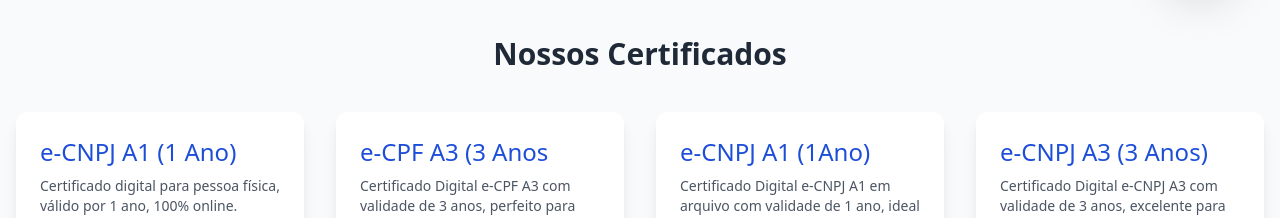
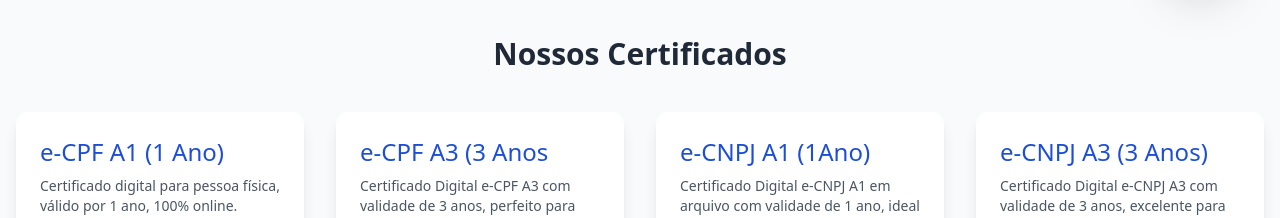
Before and after one commit to wlidemberg/lp-certificados, a React (Vite) app: page / in a window 1280 px wide. Shown: the part 780-998 px from the top of the page. Built offline with nearby package versions, Linux system fonts and the light colour scheme.

Commit message:
feat: Correção do primeiro card de e-CNPJ para e-CPF

```diff
--- a/src/App.tsx
+++ b/src/App.tsx
@@ -12,7 +12,7 @@ import NewsletterSection from './components/NewsletterSection';
 
 // 1. Instaciação de Objeros (Herença)
 const produtosInstanciados: Certificado[] = [
-  new CertificadoPessoaFisica("e-CNPJ A1 (1 Ano)", 89.90, "Certificado digital para pessoa física, válido por 1 ano, 100% online."),
+  new CertificadoPessoaFisica("e-CPF A1 (1 Ano)", 89.90, "Certificado digital para pessoa física, válido por 1 ano, 100% online."),
   new CertificadoPessoaFisica("e-CPF A3 (3 Anos", 249.90, "Certificado Digital e-CPF A3 com validade de 3 anos, perfeito para quem precisa de maior durabilidade e segurança extra."),
   new CertificadoPessoaJuridica("e-CNPJ A1 (1Ano)", 165.90, "Certificado Digital e-CNPJ A1 em arquivo com validade de 1 ano, ideal para empresas que buscam agilidade e proteção nas transações online."),
   new CertificadoPessoaJuridica("e-CNPJ A3 (3 Anos)", 349.90, "Certificado Digital e-CNPJ A3 com validade de 3 anos, excelente para empresas que necessitam de maior segurança e durabilidade.")
```
